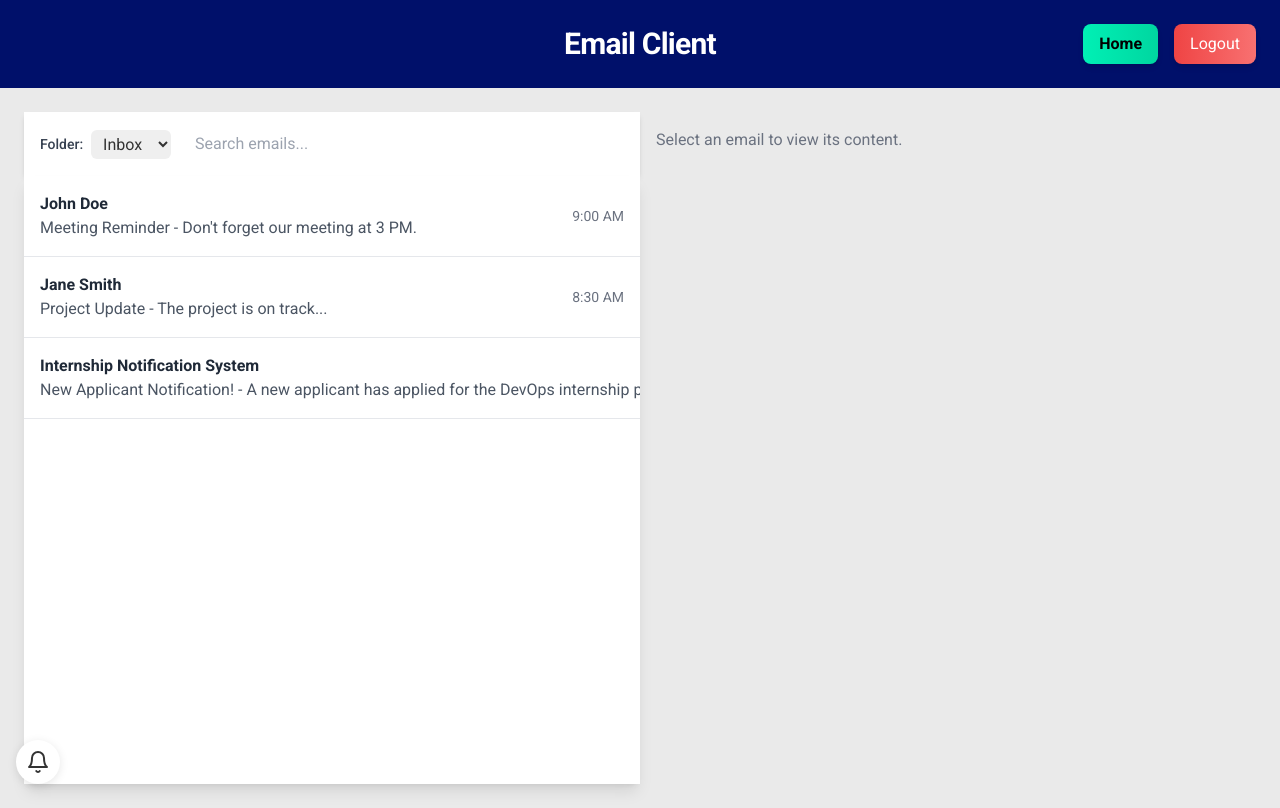
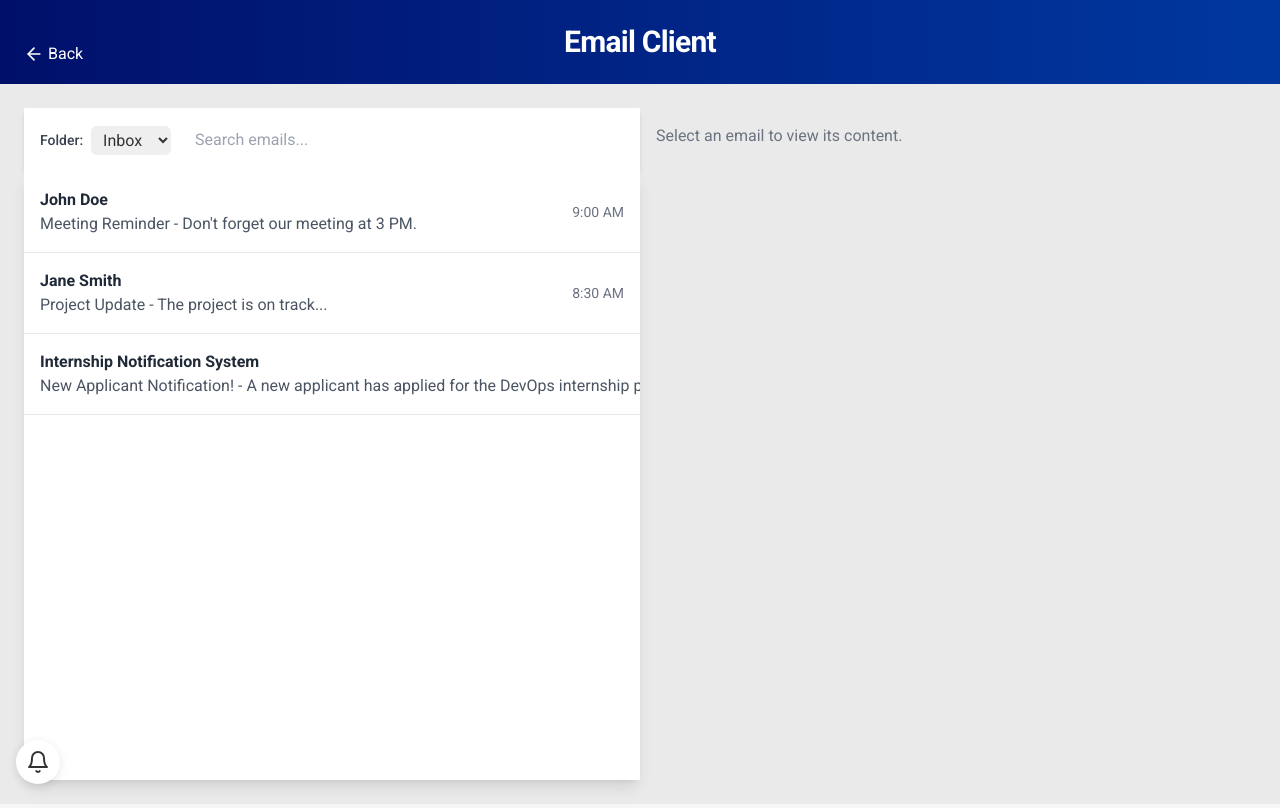
Before and after one commit to CSEN603-2025/Ghost-in-the-Machine, a React (Create React App) app: page /email in a window 1280 px wide. Built offline with nearby package versions, Linux system fonts and the light colour scheme; a web font is replaced by a local one.

Commit message:
Back buttons added to the companydashboard parts and login and register

```diff
--- a/src/components/ApplicationListPage.jsx
+++ b/src/components/ApplicationListPage.jsx
@@ -2,6 +2,8 @@ import React, { useState, useContext,useEffect } from 'react';
 import { useParams, useNavigate } from 'react-router-dom';
 import { ApplicationsContext } from '../contexts/ApplicationsContext';
 import { motion } from 'framer-motion';
+import { ArrowLeft } from 'lucide-react';
+
 
 const statusColors = {
   Pending: 'bg-yellow-100 text-yellow-800',
@@ -12,6 +14,10 @@ const statusColors = {
 };
 
 const ApplicationListPage = () => {
+  const handleBack = () => {
+  navigate('/posts');
+};
+
   const { postId } = useParams();
   const navigate = useNavigate();
     useEffect(() => {
@@ -40,6 +46,14 @@ const ApplicationListPage = () => {
   return (
     <div className="min-h-screen bg-gradient-to-br from-gray-50 to-gray-100">
       <div className="bg-[#00106A] text-white py-16 px-6 text-center">
+        <motion.button
+  whileHover={{ x: -5 }}
+  onClick={handleBack}
+  className="absolute top-6 left-6 z-20 flex items-center text-white hover:underline"
+>
+  <ArrowLeft className="mr-1 w-5 h-5" /> Back
+</motion.button>
+
         <h1 className="text-4xl font-bold mb-3">Applications for {readableTitle}</h1>
         <p className="text-xl text-blue-100">View and filter student applications</p>
       </div>
--- a/src/components/ApplicationsList.jsx
+++ b/src/components/ApplicationsList.jsx
@@ -2,8 +2,13 @@ import React, { useState, useEffect, useContext } from 'react';
 import { useNavigate } from 'react-router-dom';
 import { ApplicationsContext } from '../contexts/ApplicationsContext';
 import { motion } from 'framer-motion';
+import { ArrowLeft } from 'lucide-react';
 
 function ApplicationsList({ posts }) {
+  const handleBack = () => {
+  navigate('/dashboard');
+};
+
   const navigate = useNavigate();
   const { applications, setApplications } = useContext(ApplicationsContext);
   useEffect(() => {
@@ -54,6 +59,13 @@ function ApplicationsList({ posts }) {
   return (
     <div className="min-h-screen bg-gradient-to-br from-gray-50 to-gray-100">
       <motion.div className="relative overflow-hidden">
+         <motion.button
+    whileHover={{ x: -5 }}
+    onClick={handleBack}
+    className="absolute top-6 left-6 z-20 flex items-center text-white hover:underline"
+  >
+    <ArrowLeft className="mr-1 w-5 h-5" /> Back
+  </motion.button>
         <div className="absolute inset-0 bg-gradient-to-r from-[#00106A] to-[#0038A0] opacity-95"></div>
         <div className="max-w-7xl mx-auto px-6 py-20 relative z-10 text-center">
           <h1 className="text-4xl md:text-5xl font-bold text-white mb-4">Manage Student Applications</h1>
--- a/src/components/CompanyProfileCard.jsx
+++ b/src/components/CompanyProfileCard.jsx
@@ -30,7 +30,7 @@ function CompanyProfileCard({ companyInfo }) {
         </div>
         <div className="text-center">
           <p className="text-xl md:text-2xl font-bold text-gray-800 group-hover:text-blue-600 transition-colors duration-300">{info.name}</p>
-          <p className="text-sm md:text-base text-gray-600">{info.industry}</p>
+
         </div>
       </div>
 
--- a/src/components/InternList.jsx
+++ b/src/components/InternList.jsx
@@ -2,6 +2,9 @@ import React, { useState, useContext,useEffect} from 'react';
 import { useNavigate } from 'react-router-dom';
 import { ApplicationsContext } from '../contexts/ApplicationsContext';
 import { motion } from 'framer-motion';
+import { ArrowLeft } from 'lucide-react';
+
+
 
 const statusColors = {
   'Current Intern': 'bg-blue-100 text-blue-800',
@@ -9,6 +12,10 @@ const statusColors = {
 };
 
 function InternList() {
+   const handleBack = () => {
+  navigate('/dashboard');
+};
+
   useEffect(() => {
   window.scrollTo(0, 0);
 }, []);
@@ -46,6 +53,13 @@ const markAsComplete = (id) => {
   return (
     <div className="min-h-screen bg-gradient-to-br from-gray-50 to-gray-100">
       <motion.div className="relative overflow-hidden">
+         <motion.button
+    whileHover={{ x: -5 }}
+    onClick={handleBack}
+    className="absolute top-6 left-6 z-20 flex items-center text-white hover:underline"
+  >
+    <ArrowLeft className="mr-1 w-5 h-5" /> Back
+  </motion.button>
         <div className="absolute inset-0 bg-gradient-to-r from-[#00106A] to-[#0038A0] opacity-95"></div>
         <div className="max-w-7xl mx-auto px-6 py-20 relative z-10 text-center">
           <h1 className="text-4xl md:text-5xl font-bold text-white mb-4">Manage Interns</h1>
--- a/src/components/PostsList.jsx
+++ b/src/components/PostsList.jsx
@@ -3,6 +3,8 @@ import { FaSearch, FaCalendarAlt, FaDollarSign, FaTimes } from 'react-icons/fa';
 import { useNavigate } from 'react-router-dom';
 import { motion, AnimatePresence } from 'framer-motion';
 import { useEffect } from 'react';
+import { ArrowLeft } from 'lucide-react';
+
 
 const dummyCompany = {
     name: "Google LLC",
@@ -52,6 +54,10 @@ const dummyPosts = [
 
 
 const PostsList = () => {
+  const handleBack = () => {
+  navigate('/dashboard');
+};
+
   const navigate = useNavigate();
   const [industryFilter, setIndustryFilter] = useState('');
   useEffect(() => {
@@ -285,6 +291,14 @@ setTimeout(() => setSuccessMessage(''), 3000);
 )}
 
       <motion.div className="relative overflow-hidden">
+        <motion.button
+  whileHover={{ x: -5 }}
+  onClick={handleBack}
+  className="absolute top-6 left-6 z-30 flex items-center text-white hover:underline"
+>
+  <ArrowLeft className="mr-1 w-5 h-5" /> Back
+</motion.button>
+
         <div className="absolute inset-0 bg-gradient-to-r from-[#00106A] to-[#0038A0] opacity-95"></div>
         <div className="max-w-7xl mx-auto px-6 py-20 relative z-10 text-center">
           <h1 className="text-4xl md:text-5xl font-bold text-white mb-4">Manage Your Internship Posts</h1>
--- a/src/pages/EmailClientPage.jsx
+++ b/src/pages/EmailClientPage.jsx
@@ -1,12 +1,15 @@
 import React, { useState } from 'react';
 import { useNavigate } from 'react-router-dom';
+import { ArrowLeft } from 'lucide-react';
 import EmailFilter from '../components/EmailFilter';
 import EmailItem from '../components/EmailItem';
 import EmailContent from '../components/EmailContent';
+import { motion } from 'framer-motion';
 
 const EmailClientPage = () => {
   const navigate = useNavigate();
   const folders = ['Inbox', 'Sent', 'Drafts', 'Spam'];
+
   const dummyEmails = [
     { id: 1, folder: 'Inbox', sender: 'John Doe', subject: 'Meeting Reminder', snippet: "Don't forget our meeting at 3 PM.", time: '9:00 AM', body: 'Hi there,\nJust a reminder about our meeting scheduled at 3 PM today in conference room A.\nBest, John' },
     { id: 2, folder: 'Inbox', sender: 'Jane Smith', subject: 'Project Update', snippet: 'The project is on track...', time: '8:30 AM', body: 'Hello team,\nThe project is on track and we completed the first milestone.\nRegards, Jane' },
@@ -27,32 +30,26 @@ const EmailClientPage = () => {
      email.snippet.toLowerCase().includes(searchTerm.toLowerCase()))
   );
 
-  const handleHome = () => navigate('/');
-  const handleLogout = () => navigate('/login');
-
   return (
     <div className="min-h-screen bg-[#EAEAEA]">
-      <div className="w-full bg-[#00106A] py-6 px-6 flex items-center justify-between">
-        <div className="w-1/3" />
-        <div className="w-1/3 text-center">
-          <h1 className="text-3xl font-bold text-white">Email Client</h1>
-        </div>
-        <div className="w-1/3 flex justify-end space-x-4">
-          <button
-            onClick={handleHome}
-            className="bg-gradient-to-r from-[#00F0B5] to-[#00D6A0] hover:from-[#00D6A0] hover:to-[#00F0B5] text-black font-semibold py-2 px-4 rounded-lg shadow-md transition-all duration-300"
-          >
-            Home
-          </button>
-          <button
-            onClick={handleLogout}
-            className="bg-gradient-to-r from-red-500 to-red-400 hover:from-red-600 hover:to-red-500 text-white py-2 px-4 rounded-lg shadow-md transition-all duration-300"
-          >
-            Logout
-          </button>
-        </div>
+      {/* Header */}
+      <div className="relative w-full bg-gradient-to-r from-[#00106A] to-[#0038A0] py-6 px-6 flex items-center justify-center">
+      <motion.button
+  onClick={() => navigate(-1)}
+  initial={{ opacity: 0, x: -10 }}
+  animate={{ opacity: 1, x: 0 }}
+  whileHover={{ scale: 1.05, x: -4 }}
+  transition={{ duration: 0.3 }}
+  className="absolute left-6 top-1/2 transform -translate-y-1/2 flex items-center text-white hover:underline"
+>
+  <ArrowLeft className="mr-1 w-5 h-5" /> Back
+</motion.button>
+
+        {/* Centered title */}
+        <h1 className="text-3xl font-bold text-white">Email Client</h1>
       </div>
 
+      {/* Main Layout */}
       <div className="flex px-6 py-6 h-[calc(100vh-5rem)]">
         {/* Left half: filter + email list */}
         <div className="w-1/2 flex flex-col">
--- a/src/pages/LoginPage.jsx
+++ b/src/pages/LoginPage.jsx
@@ -2,10 +2,17 @@ import React, { useState, useEffect } from 'react';
 import { useNavigate } from 'react-router-dom';
 import {FaEye} from 'react-icons/fa';
 import { useNotifications } from '../contexts/NotificationContext';
+import { motion } from 'framer-motion';
+import { ArrowLeft } from 'lucide-react';
+
 
 function LoginPage() {
     const navigate = useNavigate();
     const { clearNotifications } = useNotifications();
+    const handleBack = () => {
+     navigate('/');
+    };
+
 
     useEffect(() => {
         clearNotifications();
@@ -84,7 +91,18 @@ function LoginPage() {
   };
 
   return (
-    <div className="min-h-screen flex items-center justify-center bg-white py-12 px-4">
+
+     <div className="relative min-h-screen flex items-center justify-center bg-white py-12 px-4">
+
+  <motion.button
+  whileHover={{ x: -5 }}
+  onClick={handleBack}
+  className="absolute top-6 left-6 flex items-center text-[#20368F] hover:underline z-10"
+>
+  <ArrowLeft className="mr-1 w-4 h-4" /> Back
+</motion.button>
+
+
       <div className="w-full max-w-sm bg-[#F5F5F5] shadow-lg rounded-lg p-8 border border-[#E0E6EF]">
 
         <h2 className="text-2xl font-semibold text-[#20368F] mb-8 text-center">Login</h2>
--- a/src/pages/RegisterCompany.jsx
+++ b/src/pages/RegisterCompany.jsx
@@ -2,10 +2,17 @@ import React, { useState, useEffect } from 'react';
 import { useNavigate } from 'react-router-dom';
 import { useNotifications } from '../contexts/NotificationContext';
 import InputField from '../components/InputField';
+import { motion } from 'framer-motion';
+import { ArrowLeft } from 'lucide-react';
+
 
 export default function RegisterCompanyPage() {
   const navigate = useNavigate();
   const { clearNotifications } = useNotifications();
+  const handleBack = () => {
+  navigate('/welcome');
+};
+
 
   useEffect(() => {
     clearNotifications();
@@ -254,6 +261,13 @@ if (showSuccess) {
   // Main form
   return (
     <div style={styles.page}>
+      <motion.button
+  whileHover={{ x: -5 }}
+  onClick={handleBack}
+  className="absolute top-6 left-6 flex items-center text-[#20368F] hover:underline z-10"
+>
+  <ArrowLeft className="mr-1 w-4 h-4" /> Back
+</motion.button>
       <form onSubmit={handleSubmit} noValidate style={styles.form}>
 
         {/* Title + pulsing dot */}
```
Also changed, not shown: src/components/EvaluationsList.jsx (+13 -0 lines).
